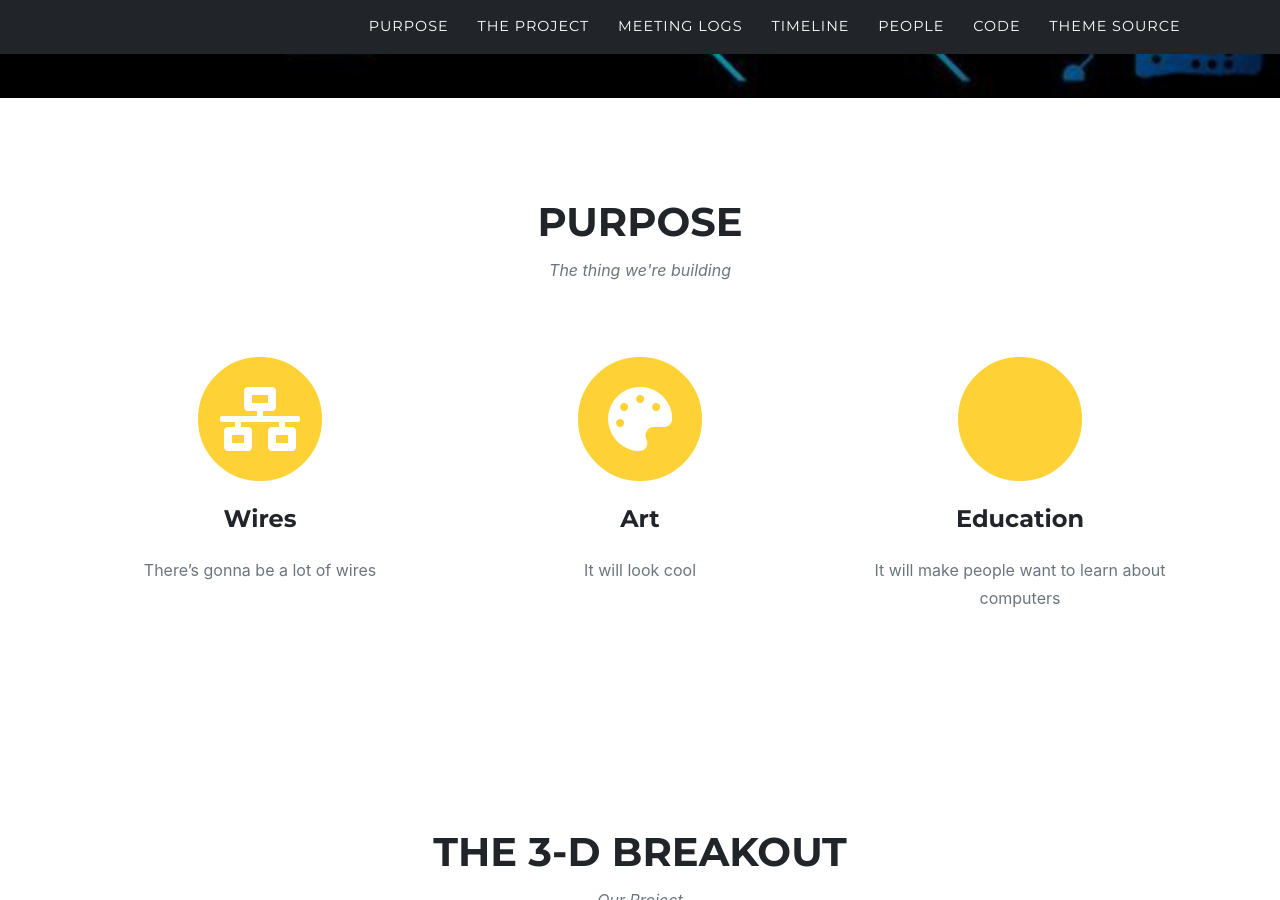
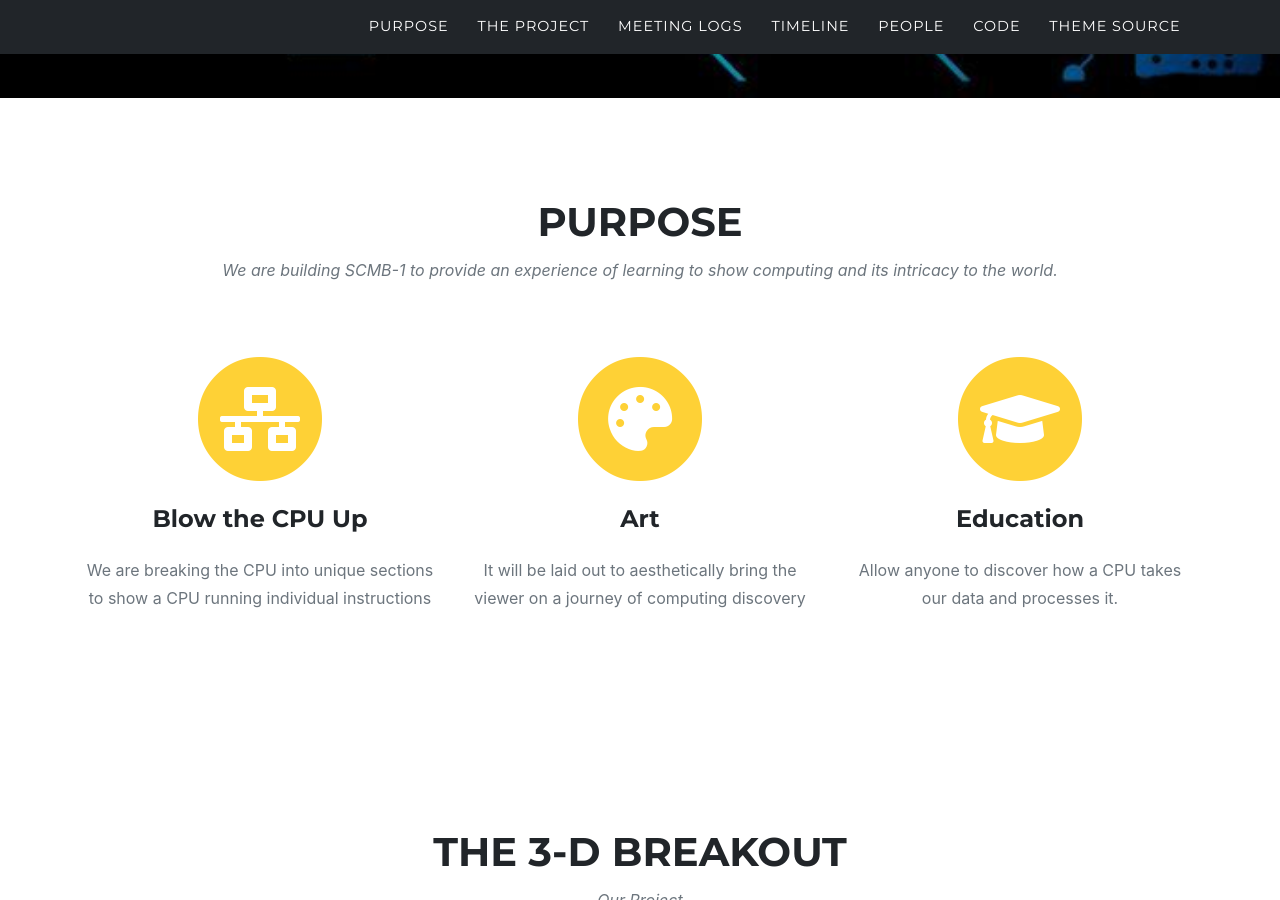
Before and after one commit to Schmorbonium/project-website, a Jekyll site: the page built from index.md, in a window 1280 px wide and 900 px high, scrolled down 747 px. Built offline with Jekyll 4.4.1, drawn with Linux system fonts in a browser that asks for light colours; some web fonts are replaced; some of the changed text lies outside the part shown.

Commit message:
Updated bio and services section of Website.

```diff
--- a/_data/sitetext.yml
+++ b/_data/sitetext.yml
@@ -18,18 +18,18 @@ en: &DEFAULT_EN
 
   services:
     title: "PURPOSE"
-    text: "The thing we're building"
+    text: "We are building SCMB-1 to provide an experience of learning to show computing and its intricacy to the world."
     section: services
     list:
-      - title: "Wires"
-        desc: "There's gonna be a lot of wires"
+      - title: "Blow the CPU Up"
+        desc: "We are breaking the CPU into unique sections to show a CPU running individual instructions"
         icon: fas fa-network-wired #find more at https://fontawesome.com/icons
       - title: "Art"
-        desc: "It will look cool"
+        desc: "It will be laid out to aesthetically bring the viewer on a journey of computing discovery"
         icon: fas fa-palette
       - title: "Education"
-        desc: "It will make people want to learn about computers"
-        icon: fab fa-graduation-cap
+        desc: "Allow anyone to discover how a CPU takes our data and processes it."
+        icon: fas fa-graduation-cap
 
   about:
     title: "The 3-D BreakOut"
@@ -81,7 +81,7 @@ en: &DEFAULT_EN
           - url: https://github.com/izeek182
             icon: fab fa-github
       - name: "Alex Guymon"
-        role: "Does more things"
+        role: "Simulator and Processor Control"
         image: assets/img/team/AlexLowerDecker.png
         social:
           - url: https://github.com/CompuGuy99
```
